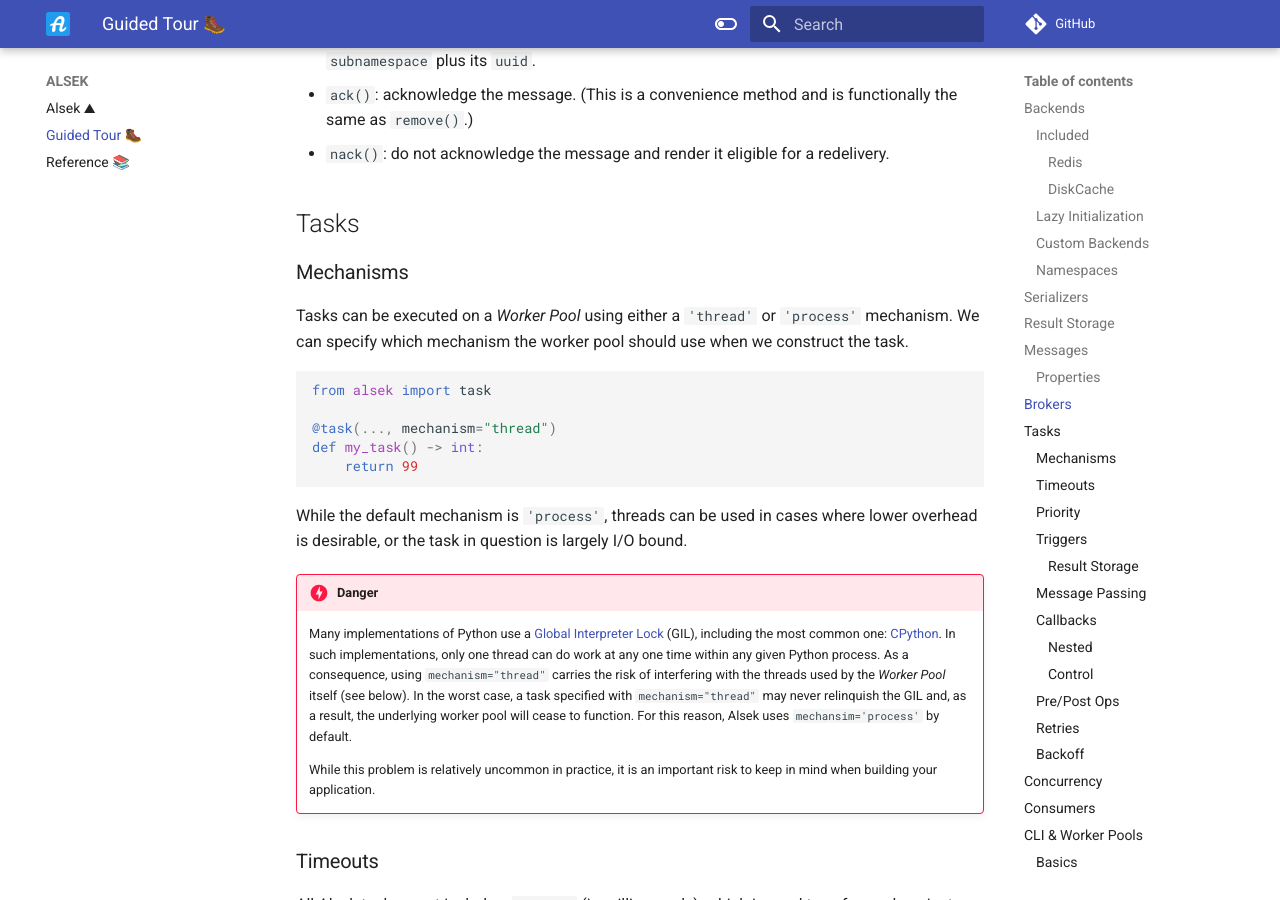
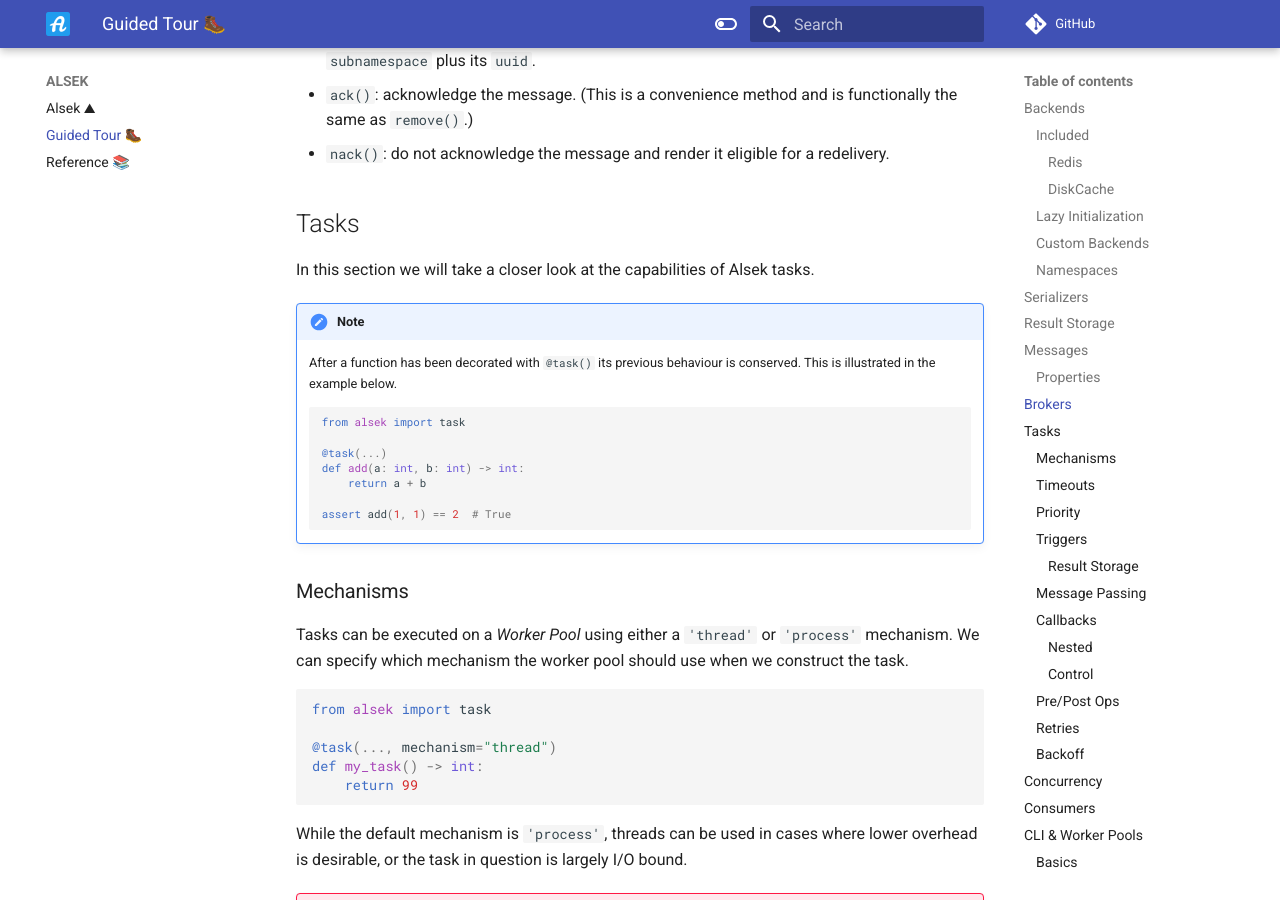
Before and after one commit to TariqAHassan/alsek, an MkDocs documentation site: the page built from docs/guided_tour.md, in a window 1280 px wide and 900 px high, scrolled down 5546 px. Built offline with MkDocs 1.6.1 and Material for MkDocs 9.7.7, drawn with Linux system fonts in a browser that asks for light colours; comment, search, counter and statistics services are not loaded.

Commit message:
Add note

````diff
--- a/docs/guided_tour.md
+++ b/docs/guided_tour.md
@@ -276,6 +276,22 @@ Additionally, `Broker` also exposes:
     for a redelivery.
 
 ## Tasks
+
+In this section we will take a closer look at the capabilities of Alsek tasks.
+
+!!! note
+    After a function has been decorated with `@task()` its previous behaviour
+    is conserved. This is illustrated in the example below.
+
+    ```python
+    from alsek import task
+
+    @task(...)
+    def add(a: int, b: int) -> int:
+        return a + b
+
+    assert add(1, 1) == 2  # True
+    ```
 
 ### Mechanisms
 
````
